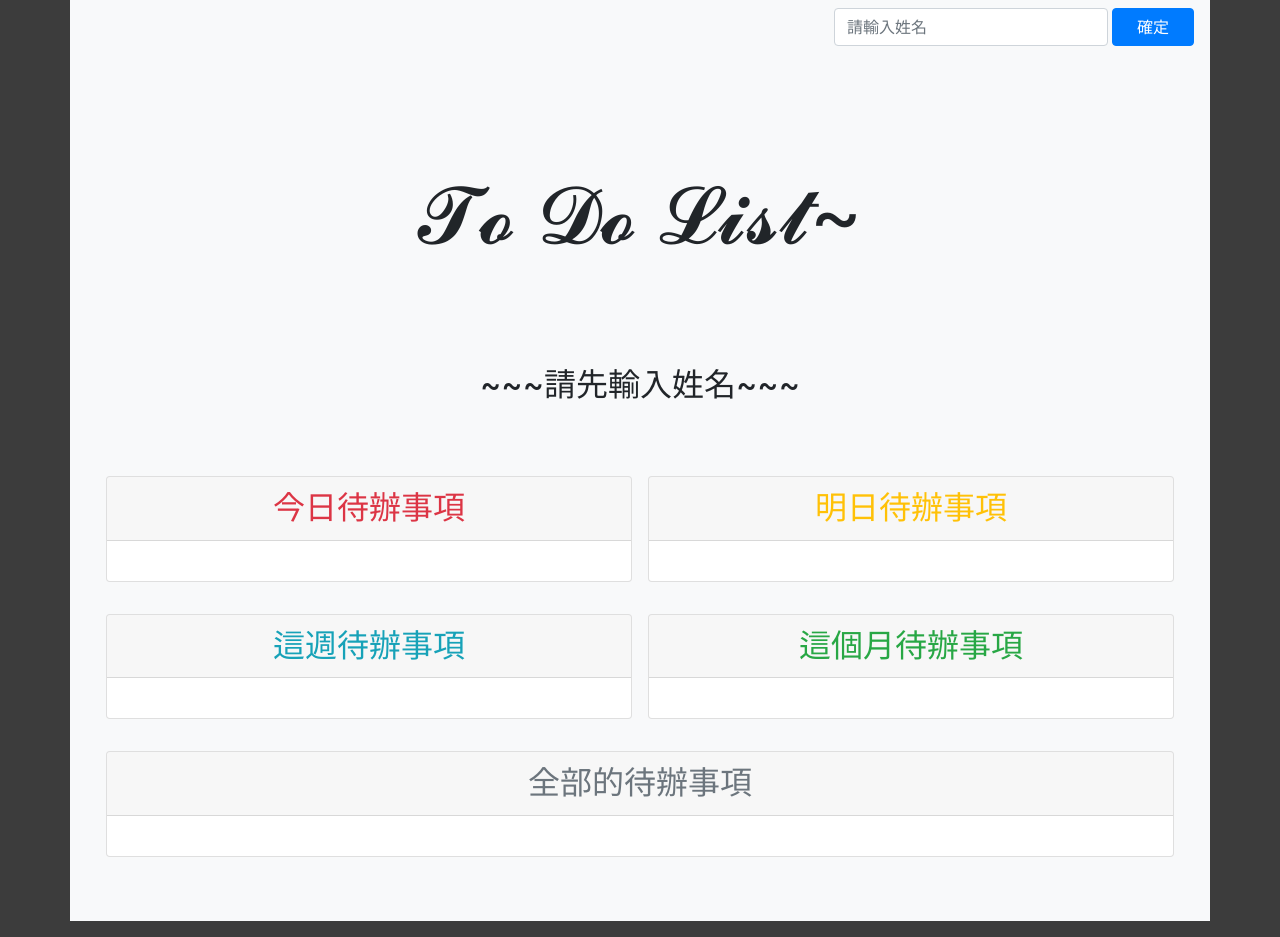
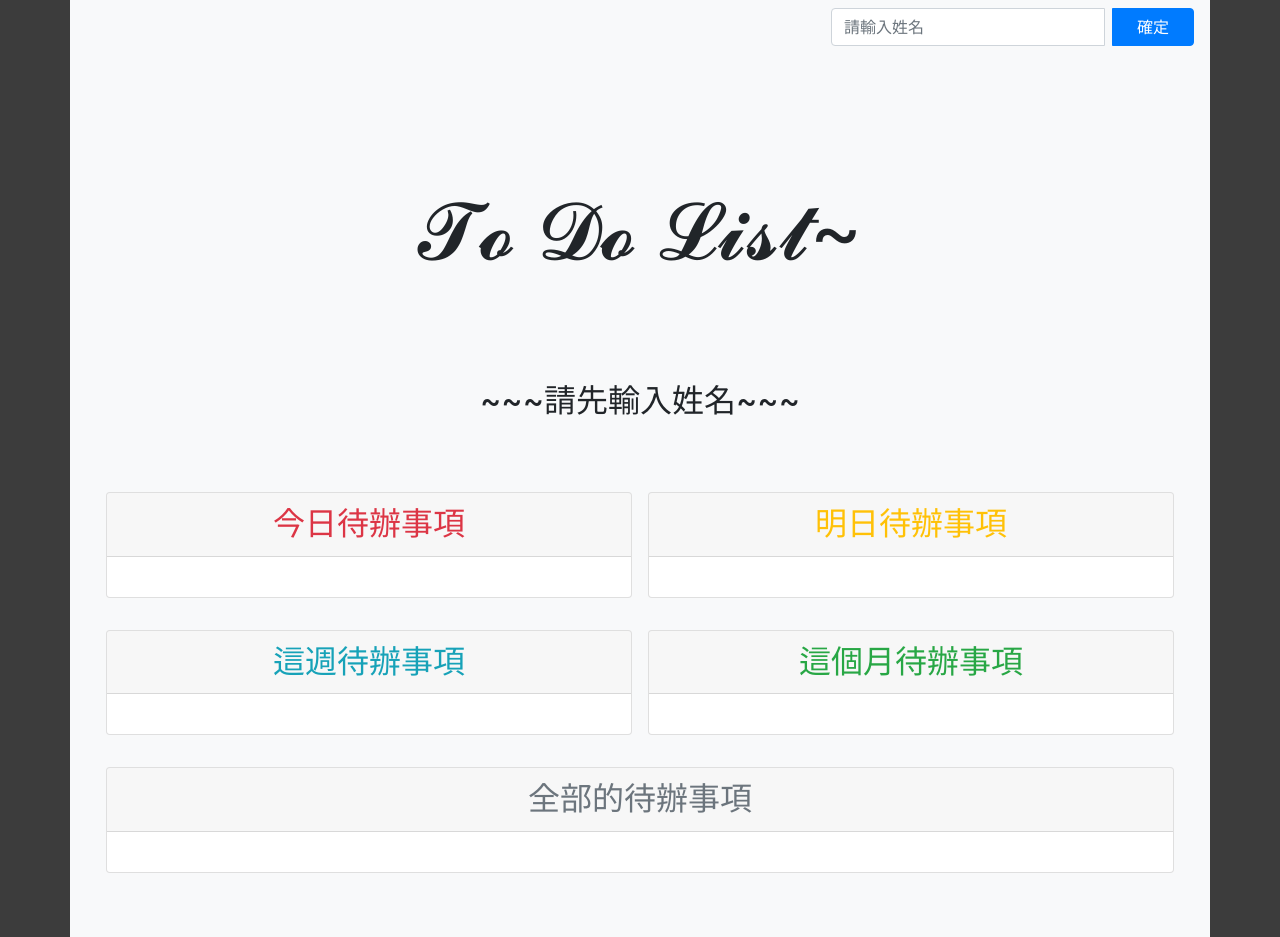
Before and after one commit to acomputer03/TodolistDamo0327, a plain HTML site: page index.html in a window 1280 px wide. Drawn offline with nearby package versions, Linux system fonts and the light colour scheme.

Commit message:
修改Navbar

```diff
--- a/index.html
+++ b/index.html
@@ -23,22 +23,28 @@
 
 <body style="background-color: #3C3C3C;">
   <div id="app">
-
     <nav class="navbar navbar-expand-lg navbar-light bg-light container">
 
 
-      <div class="collapse navbar-collapse" id="navbarSupportedContent">
+        <form class="form-inline my-2 my-lg-0 ml-auto" v-if="!userName" >
+          <div class="input-group mb-3">
+            <input type="text" class="form-control mr-sm-2 mr-1" placeholder="請輸入姓名" v-model="newname" @keyup.enter="addUser">
+            <div class="input-group-append">
+              <button class="btn btn-primary  my-sm-0 px-4" type="button" @click="addUser">確定</button>
+            </div>
+          </div>
 
-        <form class="form-inline my-2 my-lg-0 ml-auto" v-if="!userName" >
-          <input type="text" class="form-control mr-1" placeholder="請輸入姓名" v-model="newname" @keyup.enter="addUser">
-          <button class="btn btn-primary px-4" type="button" @click="addUser">確定</button>
+
         </form>
         <form class="form-inline my-2 my-lg-0 ml-auto" v-if="userName" >
-          <h3 class="mr-3 mt-2">{{userName}}，歡迎回來</h3>
-          <button class="btn btn-outline-secondary px-4" type="button" @click="Signout">登出</button>
+          <h3 class="mr-3 mt-2  mr-sm-2">{{userName}}，歡迎回來</h3>
+          <button class="btn btn-outline-secondary my-2 my-sm-0 px-4" type="button" @click="Signout">登出</button>
         </form>
-      </div>
+
     </nav>
+
+
+
 
 
     <section class="container px-0" >
```
